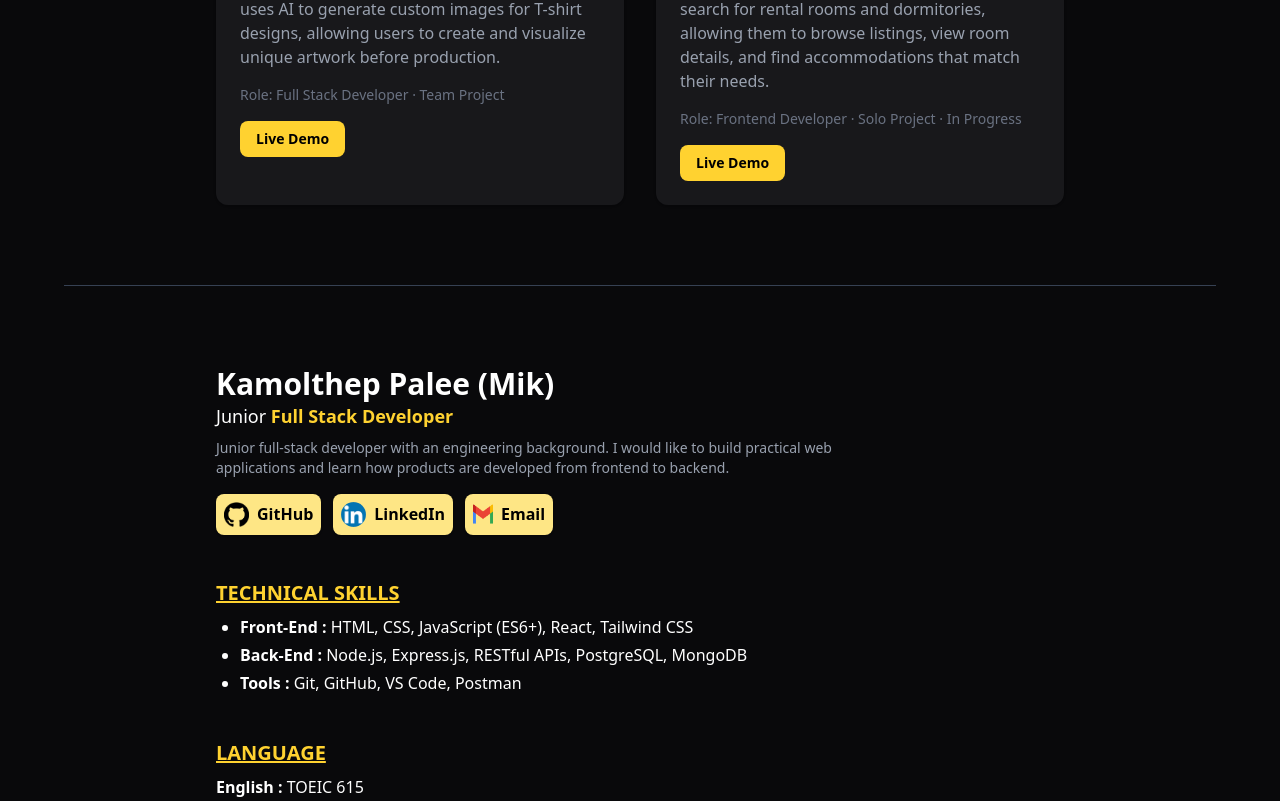
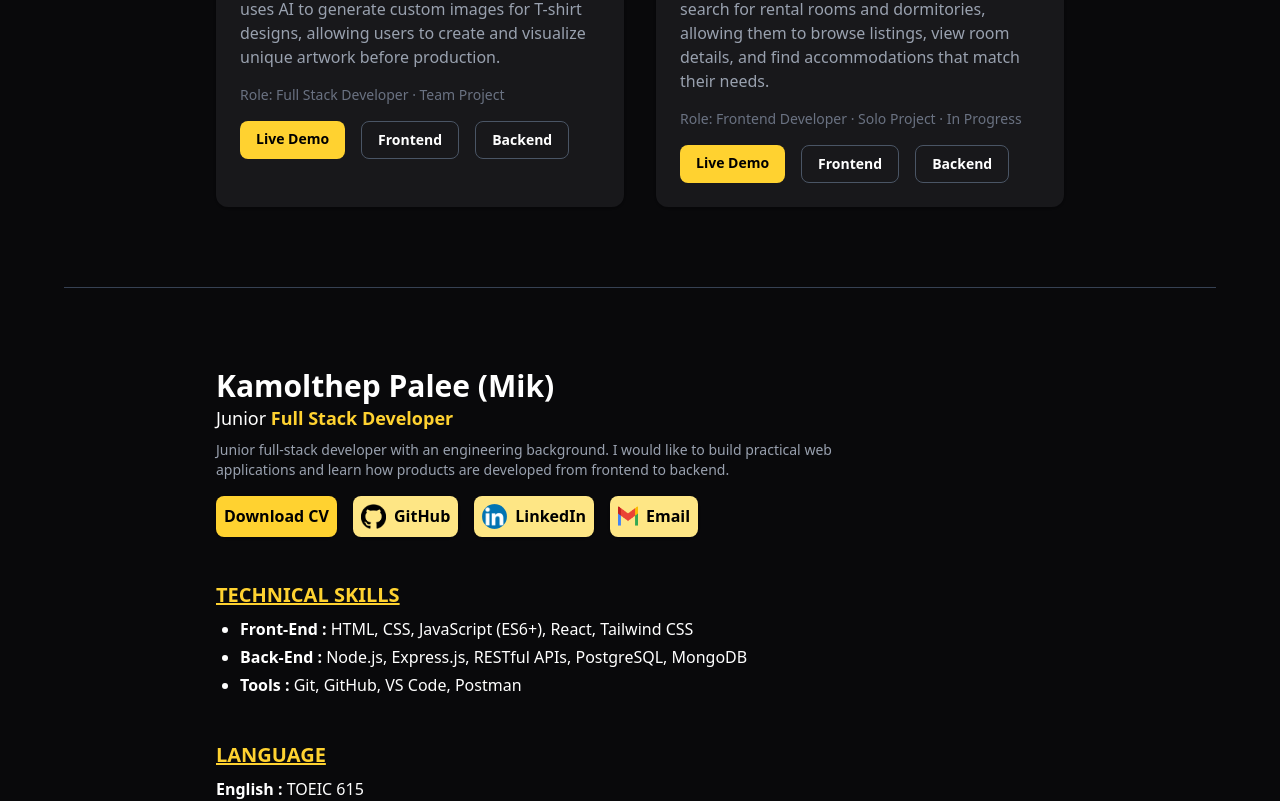
Before and after one commit to mikkamolthep/portfolio, a React (Vite) app: page / in a window 1280 px wide. Shown: the part 1400-2201 px from the top of the page. Built offline with nearby package versions, Linux system fonts and the light colour scheme.

Commit message:
added cv file and responsive

```diff
--- a/src/components/CV.jsx
+++ b/src/components/CV.jsx
@@ -16,7 +16,15 @@ export default function CV() {
           developed from frontend to backend.
         </p>
 
-        <div className="flex flex-wrap gap-3 mt-4">
+        <div className="flex flex-col sm:flex-row gap-4 mt-4">
+          <a
+            href="/CV_Kamolthep_Palee.pdf"
+            download
+            className="p-2 bg-amber-300 rounded-lg shadow flex items-center gap-2 transition-all duration-200 hover:bg-amber-400 hover:scale-105"
+          >
+            <span className="text-black font-bold">Download CV</span>
+          </a>
+
           <a
             href="https://github.com/mikkamolthep?tab=repositories"
             target="_blank"
--- a/src/components/Hero.jsx
+++ b/src/components/Hero.jsx
@@ -17,7 +17,7 @@ export default function Hero() {
           developed from frontend to backend.
         </p>
 
-        <div className="flex gap-4">
+        <div className="flex flex-col sm:flex-row gap-4">
           <a
             href="#projects"
             className="px-6 py-3 bg-amber-300 text-black rounded-lg font-medium transition-all duration-200 hover:bg-amber-400 hover:scale-105"
--- a/src/components/Navbar.jsx
+++ b/src/components/Navbar.jsx
@@ -1,8 +1,8 @@
 export default function Navbar() {
   return (
-    <nav className="fixed top-0 left-0 w-full bg-black">
+    <nav className="fixed top-0 left-0 w-full bg-black z-50">
       <div className="w-full px-6 py-3 flex items-center justify-between">
-        <a href="#home">
+        <a href="#home" className="hidden md:block">
           <img
             src="/Port-logo.png"
             alt="Port-logo"
--- a/src/components/Projects.jsx
+++ b/src/components/Projects.jsx
@@ -1,6 +1,6 @@
 export default function Projects() {
   return (
-    <section className="max-w-4xl mx-auto px-6 py-20 text-white">
+    <section className="max-w-4xl mx-auto px-6 py-20 text-white z-0">
       <h1 className="text-4xl font-bold mb-6">Projects</h1>
 
       <p className="text-gray-400 max-w-2xl mb-12">
@@ -22,7 +22,7 @@ export default function Projects() {
             Role: Full Stack Developer · Team Project
           </p>
 
-          <div className="flex gap-3 flex-wrap">
+          <div className="flex flex-col sm:flex-row gap-4 mt-4">
             <a
               href="https://project-promptprint-react-xi.vercel.app"
               target="_blank"
@@ -31,21 +31,21 @@ export default function Projects() {
               Live Demo
             </a>
 
-            {/* <a
+            <a
               href="https://github.com/ThJuang2025/project-promptprint-react.git"
               target="_blank"
               className="px-4 py-2 border border-gray-600 rounded-lg text-sm font-semibold hover:border-amber-300 transition"
             >
               Frontend
-            </a> */}
+            </a>
 
-            {/* <a
+            <a
               href="https://github.com/ThJuang2025/project-promptprint-express.git"
               target="_blank"
               className="px-4 py-2 border border-gray-600 rounded-lg text-sm font-semibold hover:border-amber-300 transition"
             >
               Backend
-            </a> */}
+            </a>
           </div>
         </div>
 
@@ -62,7 +62,7 @@ export default function Projects() {
             Role: Frontend Developer · Solo Project · In Progress
           </p>
 
-          <div className="flex gap-3">
+          <div className="flex flex-col sm:flex-row gap-4 mt-4">
             <a
               href="https://project-promptprint-react-xi.vercel.app"
               target="_blank"
@@ -70,21 +70,21 @@ export default function Projects() {
             >
               Live Demo
             </a>
-            {/* <a
+            <a
               href="https://github.com/your-username/room-finder-frontend"
               target="_blank"
               rel="noopener noreferrer"
               className="px-4 py-2 border border-gray-600 rounded-lg text-sm font-semibold hover:border-amber-300 transition"
             >
               Frontend
-            </a> */}
-            {/* <a
+            </a>
+            <a
               href="https://github.com/ThJuang2025/project-promptprint-express.git"
               target="_blank"
               className="px-4 py-2 border border-gray-600 rounded-lg text-sm font-semibold hover:border-amber-300 transition"
             >
               Backend
-            </a> */}
+            </a>
           </div>
         </div>
       </div>
--- a/src/views/Home.jsx
+++ b/src/views/Home.jsx
@@ -14,23 +14,23 @@ export default function Home() {
         <section id='home'>
           <Hero />
         </section>
-        <hr className="mx-16 border-gray-700" />
+        <hr className="border-gray-700 mx-4 sm:mx-8 md:mx-16" />
         <section id='aboutme'>
           <AboutMe />
         </section>
-        <hr className="mx-16 border-gray-700" />
+        <hr className="border-gray-700 mx-4 sm:mx-8 md:mx-16" />
         <section id='projects'>
           <Projects />
         </section>
-        <hr className="mx-16 border-gray-700" />
+        <hr className="border-gray-700 mx-4 sm:mx-8 md:mx-16" />
         <section id='cv'>
           <CV />
         </section>
-        <hr className="mx-16 border-gray-700" />
+        <hr className="border-gray-700 mx-4 sm:mx-8 md:mx-16" />
         <section id='contact'>
           <Contact />
         </section>
-        <hr className="py-5 mx-16 border-gray-700" />
+        <hr className="py-5 border-gray-700 mx-4 sm:mx-8 md:mx-16" />
       </div>
     </>
   )
```
Also changed, not shown: 1 other file (tests, documents, lock files or other folders).
